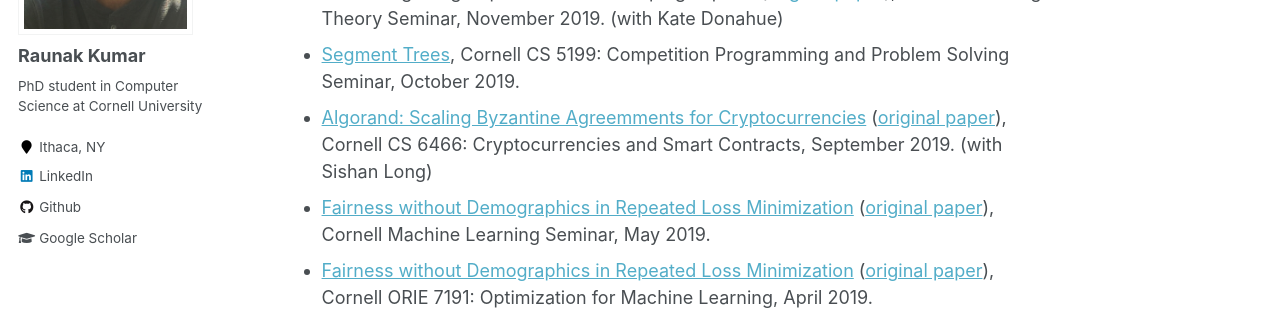
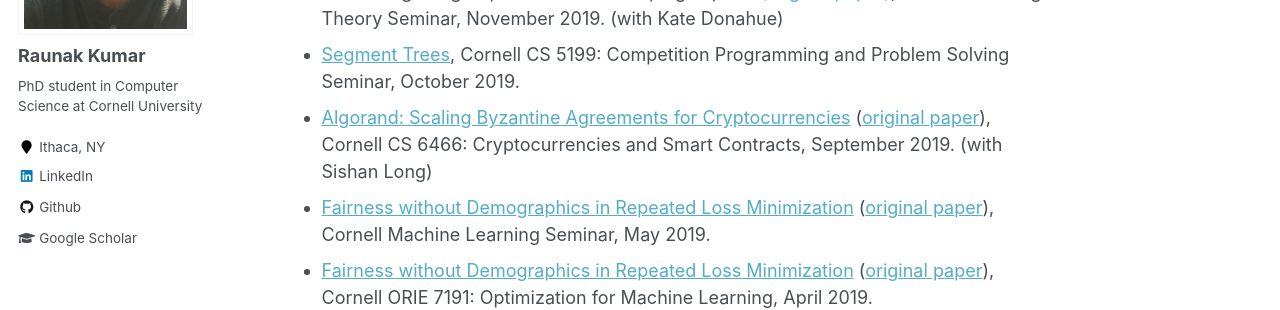
Before and after one commit to raunakkmr/raunakkmr.github.io, a Jekyll site: the page built from _pages/talks.md, in a window 1280 px wide and 1054 px high. Shown: the part 311-621 px from the top of the window. Built offline with Jekyll 4.4.1, drawn with Linux system fonts in a browser that asks for light colours.

Commit message:
moved unused pages, edited talks

```diff
--- a/_pages/talks.md
+++ b/_pages/talks.md
@@ -10,7 +10,7 @@ author_profile: true
 
 * Advancing Subgroup Fairness via Sleeping Experts ([original paper](https://arxiv.org/abs/1909.08375)), Cornell Learning Theory Seminar, November 2019. (with Kate Donahue)
 * [Segment Trees](../files/SegmentTrees.pdf), Cornell CS 5199: Competition Programming and Problem Solving Seminar, October 2019.
-* [Algorand: Scaling Byzantine Agreemments for Cryptocurrencies](../files/Algorand.pdf) ([original paper](https://people.csail.mit.edu/nickolai/papers/gilad-algorand-eprint.pdf)), Cornell CS 6466: Cryptocurrencies and Smart Contracts, September 2019. (with Sishan Long)
+* [Algorand: Scaling Byzantine Agreements for Cryptocurrencies](../files/Algorand.pdf) ([original paper](https://people.csail.mit.edu/nickolai/papers/gilad-algorand-eprint.pdf)), Cornell CS 6466: Cryptocurrencies and Smart Contracts, September 2019. (with Sishan Long)
 * [Fairness without Demographics in Repeated Loss Minimization](../files/ORIE_7191_Presentation.pdf) ([original paper](https://arxiv.org/abs/1806.08010)), Cornell Machine Learning Seminar, May 2019.
 * [Fairness without Demographics in Repeated Loss Minimization](../files/ORIE_7191_Presentation.pdf) ([original paper](https://arxiv.org/abs/1806.08010)), Cornell ORIE 7191: Optimization for Machine Learning, April 2019.
 * [Deep Generative Models: Beyond GANs](../files/mlrg-2017-w1.pdf), UBC Machine Learning Reading Group, November 2017.
```
